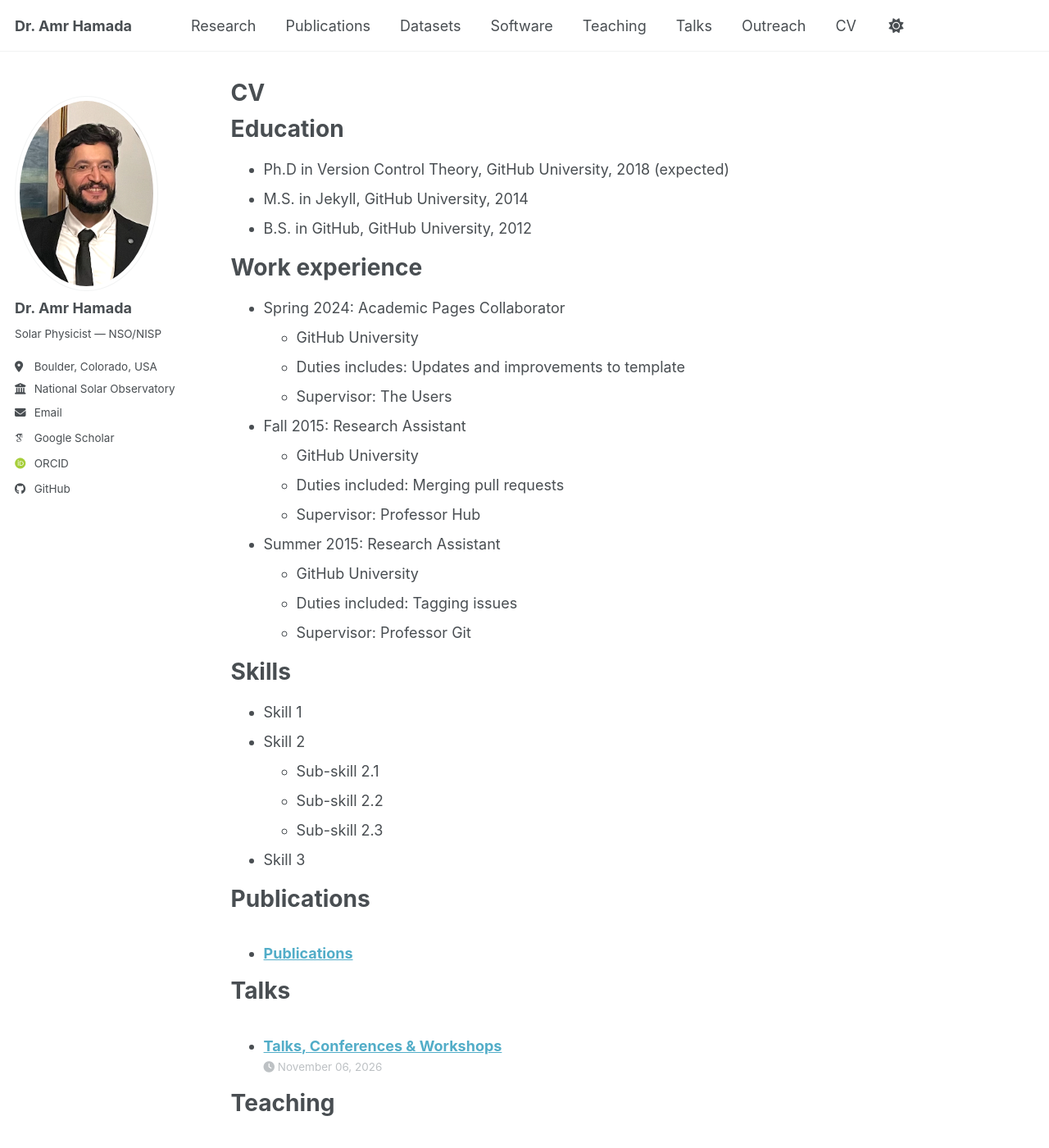
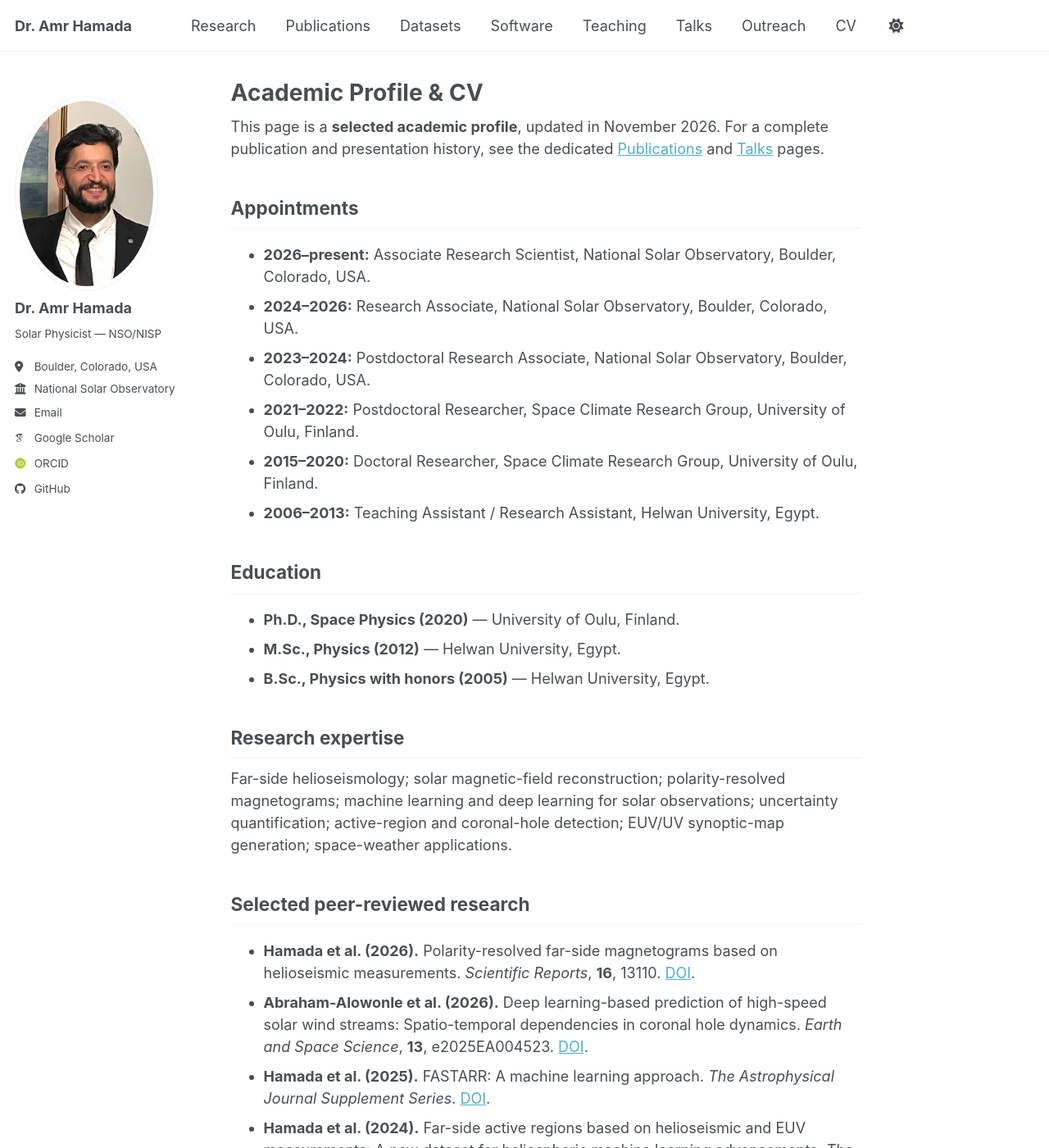
Before and after one commit to Amr1001Hamada/Amr1001Hamada.github.io, a Jekyll site: the page built from _pages/cv.md, in a window 1280 px wide and 1400 px high. Shown: the whole window at 82% size. Built offline with Jekyll 4.4.1, drawn with Linux system fonts in a browser that asks for light colours; some web fonts are replaced; a script bundle is joined from its source files by our own code; library files that are not in the unit come from our copies; some of the changed text lies outside the part shown.

Commit message:
Refresh 2026 academic profile: _pages/cv.md

```diff
--- a/_pages/cv.md
+++ b/_pages/cv.md
@@ -1,64 +1,63 @@
 ---
-layout: archive
-title: "CV"
+layout: single
+title: "Academic Profile & CV"
 permalink: /cv/
 author_profile: true
 redirect_from:
   - /resume
 ---
 
-{% include base_path %}
+This page is a **selected academic profile**, updated in November 2026. For a complete publication and presentation history, see the dedicated [Publications](/publications/) and [Talks](/talks/) pages.
 
-Education
-======
-* Ph.D in Version Control Theory, GitHub University, 2018 (expected)
-* M.S. in Jekyll, GitHub University, 2014
-* B.S. in GitHub, GitHub University, 2012
+## Appointments
 
-Work experience
-======
-* Spring 2024: Academic Pages Collaborator
-  * GitHub University
-  * Duties includes: Updates and improvements to template
-  * Supervisor: The Users
+- **2026–present:** Associate Research Scientist, National Solar Observatory, Boulder, Colorado, USA.
+- **2024–2026:** Research Associate, National Solar Observatory, Boulder, Colorado, USA.
+- **2023–2024:** Postdoctoral Research Associate, National Solar Observatory, Boulder, Colorado, USA.
+- **2021–2022:** Postdoctoral Researcher, Space Climate Research Group, University of Oulu, Finland.
+- **2015–2020:** Doctoral Researcher, Space Climate Research Group, University of Oulu, Finland.
+- **2006–2013:** Teaching Assistant / Research Assistant, Helwan University, Egypt.
 
-* Fall 2015: Research Assistant
-  * GitHub University
-  * Duties included: Merging pull requests
-  * Supervisor: Professor Hub
+## Education
 
-* Summer 2015: Research Assistant
-  * GitHub University
-  * Duties included: Tagging issues
-  * Supervisor: Professor Git
+- **Ph.D., Space Physics (2020)** — University of Oulu, Finland.
+- **M.Sc., Physics (2012)** — Helwan University, Egypt.
+- **B.Sc., Physics with honors (2005)** — Helwan University, Egypt.
 
-Skills
-======
-* Skill 1
-* Skill 2
-  * Sub-skill 2.1
-  * Sub-skill 2.2
-  * Sub-skill 2.3
-* Skill 3
+## Research expertise
 
-Publications
-======
-  <ul>{% for post in site.publications reversed %}
-    {% include archive-single-cv.html %}
-  {% endfor %}</ul>
+Far-side helioseismology; solar magnetic-field reconstruction; polarity-resolved magnetograms; machine learning and deep learning for solar observations; uncertainty quantification; active-region and coronal-hole detection; EUV/UV synoptic-map generation; space-weather applications.
 
-Talks
-======
-  <ul>{% for post in site.talks reversed %}
-    {% include archive-single-talk-cv.html  %}
-  {% endfor %}</ul>
+## Selected peer-reviewed research
 
-Teaching
-======
-  <ul>{% for post in site.teaching reversed %}
-    {% include archive-single-cv.html %}
-  {% endfor %}</ul>
+- **Hamada et al. (2026).** Polarity-resolved far-side magnetograms based on helioseismic measurements. *Scientific Reports*, **16**, 13110. [DOI](https://doi.org/10.1038/s41598-026-42917-x).
+- **Abraham-Alowonle et al. (2026).** Deep learning-based prediction of high-speed solar wind streams: Spatio-temporal dependencies in coronal hole dynamics. *Earth and Space Science*, **13**, e2025EA004523. [DOI](https://doi.org/10.1029/2025EA004523).
+- **Hamada et al. (2025).** FASTARR: A machine learning approach. *The Astrophysical Journal Supplement Series*. [DOI](https://doi.org/10.3847/1538-4365/add893).
+- **Hamada et al. (2024).** Far-side active regions based on helioseismic and EUV measurements: A new dataset for heliospheric machine learning advancements. *The Astrophysical Journal*. [DOI](https://doi.org/10.3847/1538-4357/ad8636).
 
-Service and leadership
-======
-* Currently signed in to 43 different slack teams
+[View publication list](/publications/).
+
+## Teaching and student supervision
+
+- Co-instructor and co-designer, **ASTR 7500: COLLAGE — Machine Learning in Heliophysics**, University of Colorado Boulder (2024–2025).
+- University-level teaching, practical physics instruction, and course development at Helwan University and the University of Oulu.
+- Undergraduate research mentor, **Boulder Solar Alliance/REU (2026)**; supervised Peter Wu's work on automated filament detection.
+- Graduate research co-supervision at the Egypt-Japan University of Science and Technology, Helwan University, and Tanta University.
+
+[Teaching and mentoring details](/teaching/).
+
+## Service and outreach
+
+- Founder and organizer, **Arab Forum for Space Weather Science** (2026–present).
+- Associate Editor, *Frontiers in Astronomy and Space Sciences* / *Frontiers in Physics*, solar and stellar physics sections.
+- Journal and proposal peer review; scientific meeting and public-outreach activities.
+- Invited science articles in **SCOSTEP/PRESTO (2025)** and **SCOSTEP/COURSE (2026)** newsletters.
+
+[Outreach activities](/outreach/).
+
+## Contact and profiles
+
+**National Solar Observatory** — Boulder, Colorado, USA
+[Email](mailto:ahamada@nso.edu) · [Google Scholar](https://scholar.google.com/citations?user=R02-FAsAAAAJ) · [ORCID](https://orcid.org/0000-0002-8900-8011) · [GitHub](https://github.com/Amr1001Hamada)
+
+*A downloadable, fully formatted CV will be linked here after the final PDF is uploaded and checked.*
```
